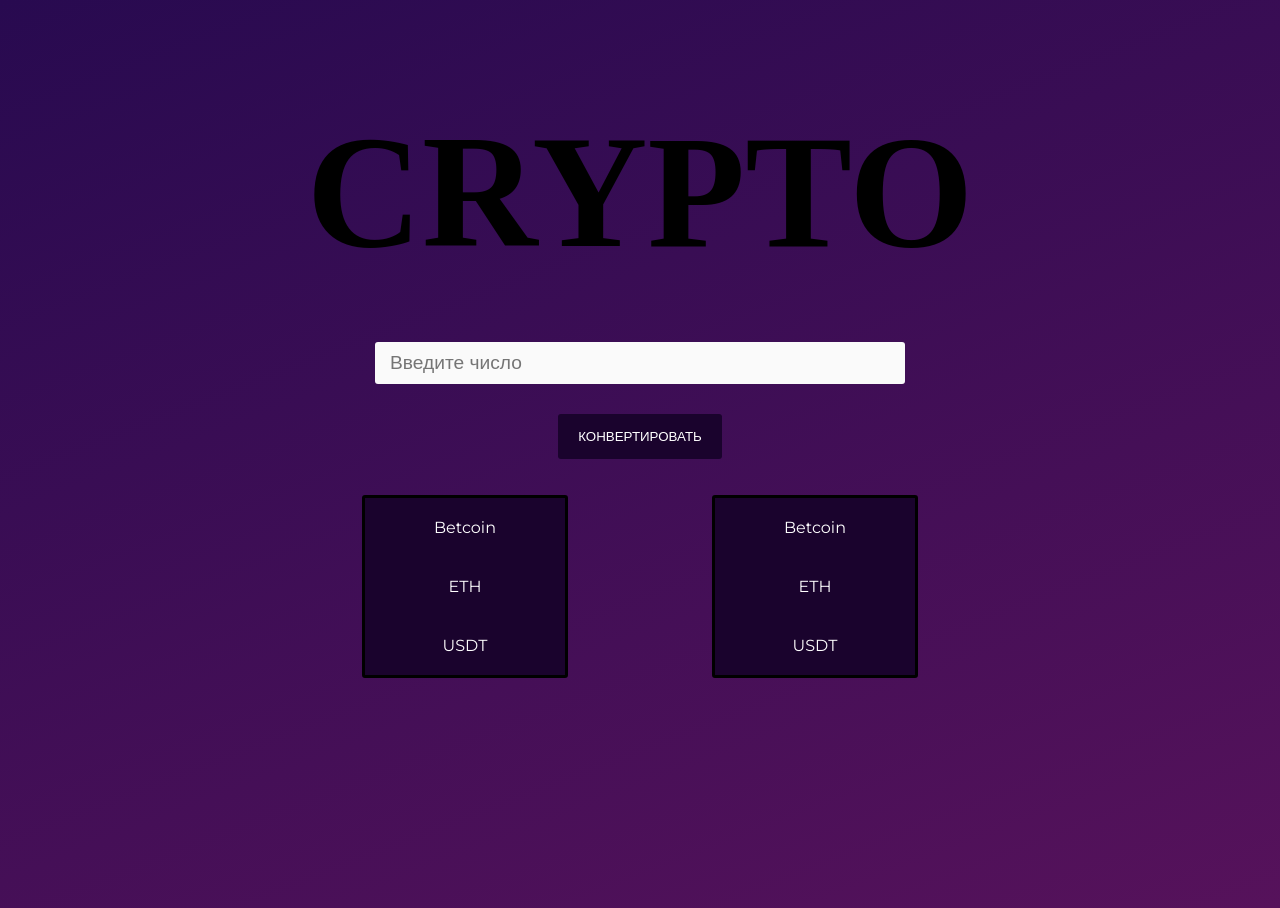
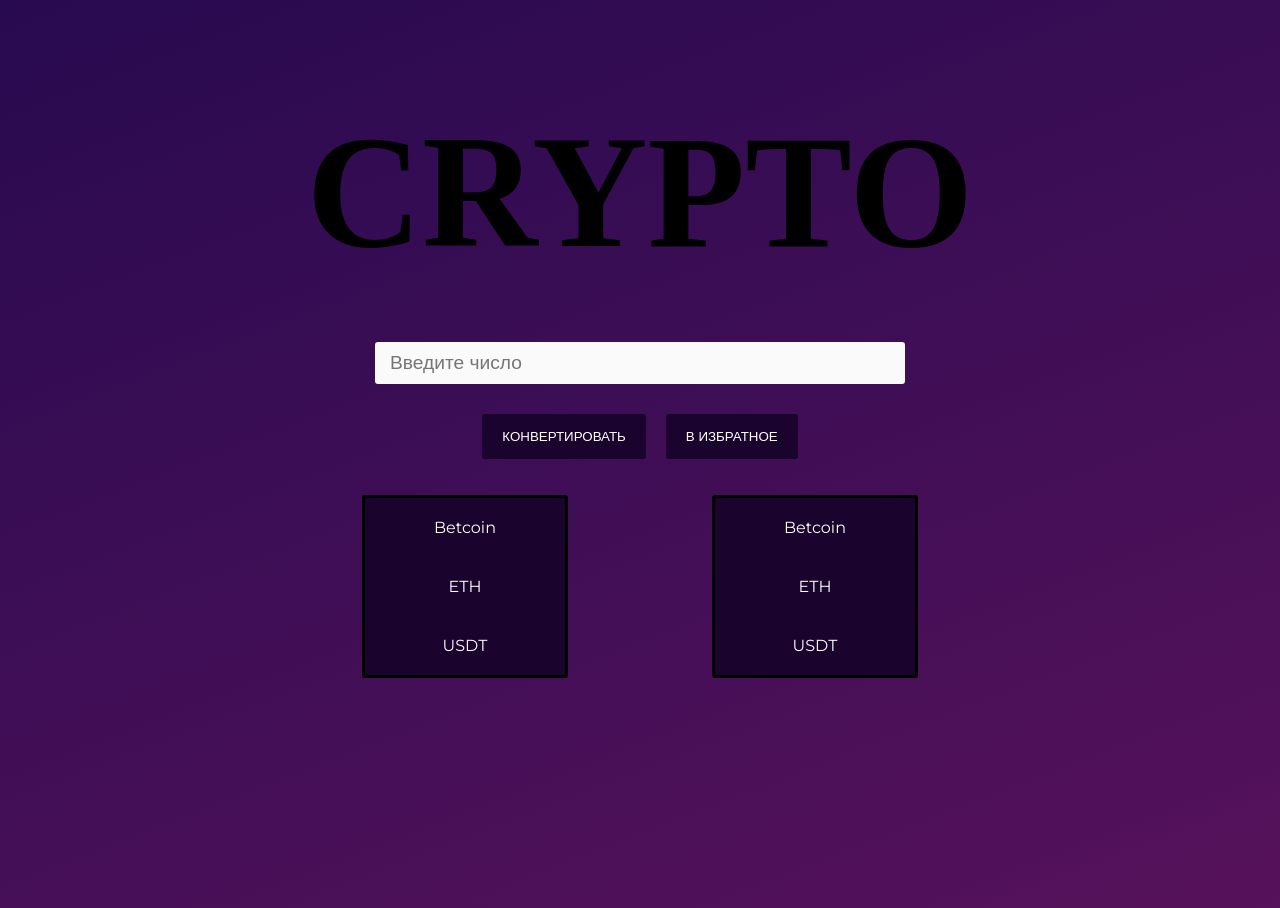
Before and after one commit to romurs/currency-converter, a Vue app: page / in a window 1280 px wide. Built offline with nearby package versions, Linux system fonts and the light colour scheme; a web font is replaced by a local one.

Commit message:
add favorite-button

```diff
--- a/src/components/Input.vue
+++ b/src/components/Input.vue
@@ -1,6 +1,7 @@
 <template>
   <input min="0" type="number" @input="changeAmount($event.target.value)" placeholder="Введите число"><br>
   <button @click="convert()">Конвертировать</button>
+  <button @click="favorite()" className="fav-button">В избратное</button>
 </template>
 
 <script>
@@ -11,6 +12,10 @@ export default{
       required: true
     },
     convert:{
+      type: Function,
+      required: true
+    },
+    favorite:{
       type: Function,
       required: true
     }
@@ -40,6 +45,13 @@ button{
   cursor: pointer;
   background: #1a032d;
   border: 0;
-  border-radius: 3px
+  border-radius: 3px;
+  transition: transform 500ms ease;
+}
+button:hover{
+  transform: scale(1.1)
+}
+button.fav-button{
+  margin-left: 20px;
 }
 </style>
```
